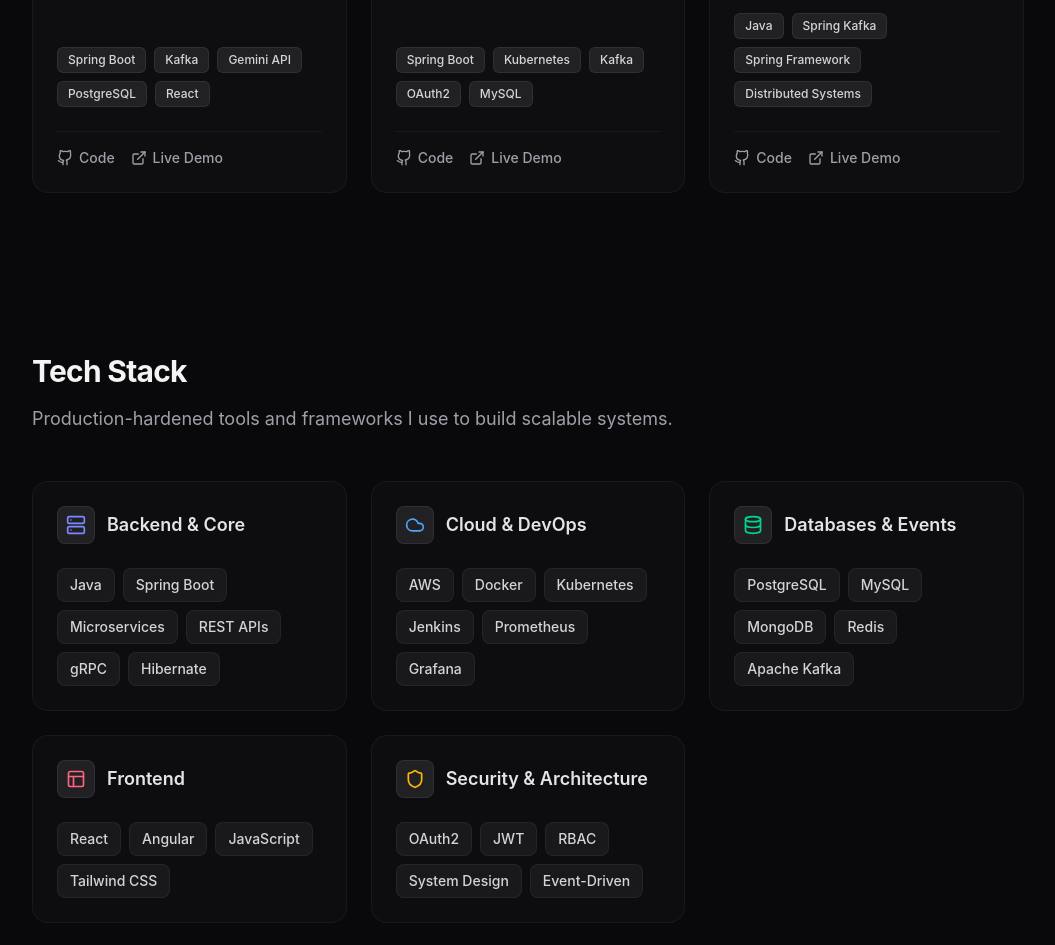
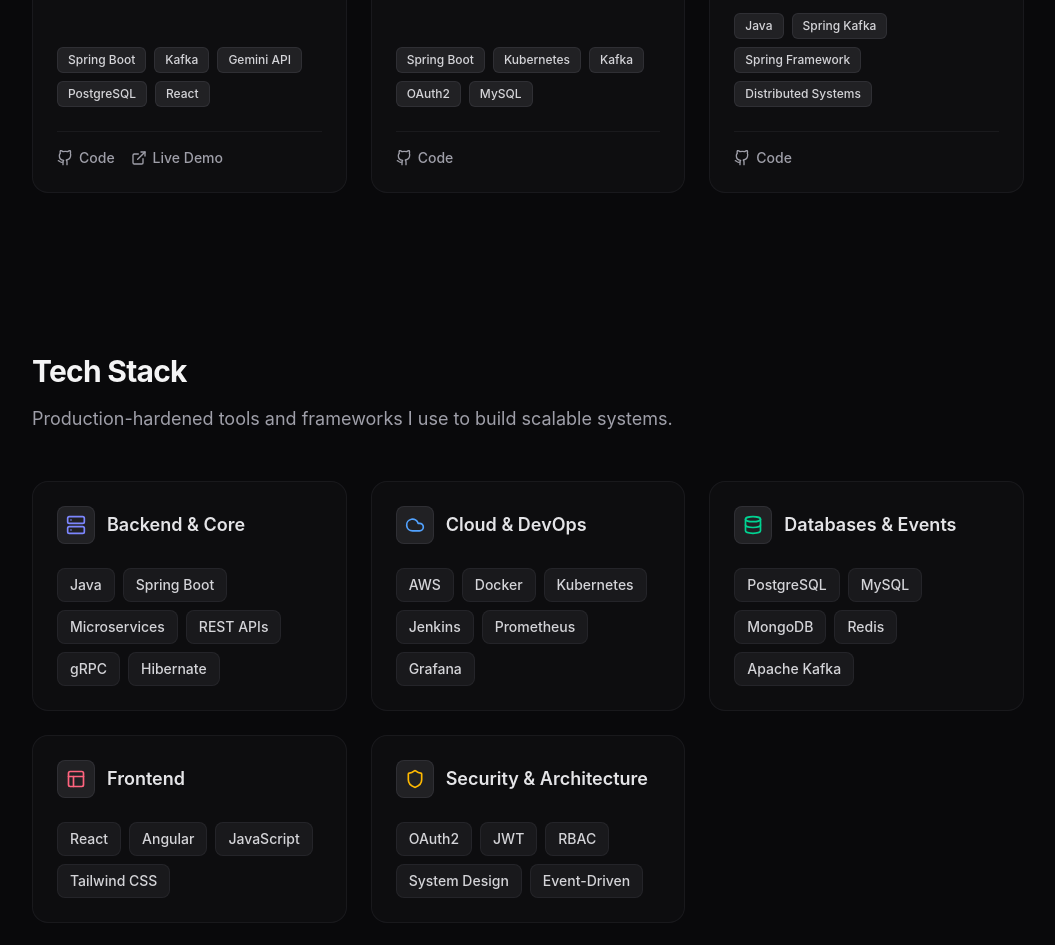
Before and after one commit to Arbaz4Sayyad/intro-card, a React (Vite) app: page / in a window 1280 px wide. Shown: the part 1960-2905 px from the top of the page, without its empty margins (112-1167 px from the left). Built offline with nearby package versions, Linux system fonts and the light colour scheme.

Commit message:
Hide Live Demo button for projects without a link

```diff
--- a/src/components/FeaturedWork.jsx
+++ b/src/components/FeaturedWork.jsx
@@ -89,12 +89,14 @@ export default function FeaturedWork() {
               </div>
 
               <div className="flex items-center gap-4 mt-auto pt-4 border-t border-zinc-800/50">
-                <a href={project.github} className="flex items-center gap-1.5 text-sm font-medium text-zinc-400 hover:text-white transition-colors">
+                <a href={project.github} target="_blank" rel="noreferrer" className="flex items-center gap-1.5 text-sm font-medium text-zinc-400 hover:text-white transition-colors">
                   <GithubIcon className="w-4 h-4" /> Code
                 </a>
-                <a href={project.live} className="flex items-center gap-1.5 text-sm font-medium text-zinc-400 hover:text-white transition-colors">
-                  <ExternalLink className="w-4 h-4" /> Live Demo
-                </a>
+                {project.live && project.live !== "#" && (
+                  <a href={project.live} target="_blank" rel="noreferrer" className="flex items-center gap-1.5 text-sm font-medium text-zinc-400 hover:text-white transition-colors">
+                    <ExternalLink className="w-4 h-4" /> Live Demo
+                  </a>
+                )}
               </div>
             </div>
           </motion.div>
```
